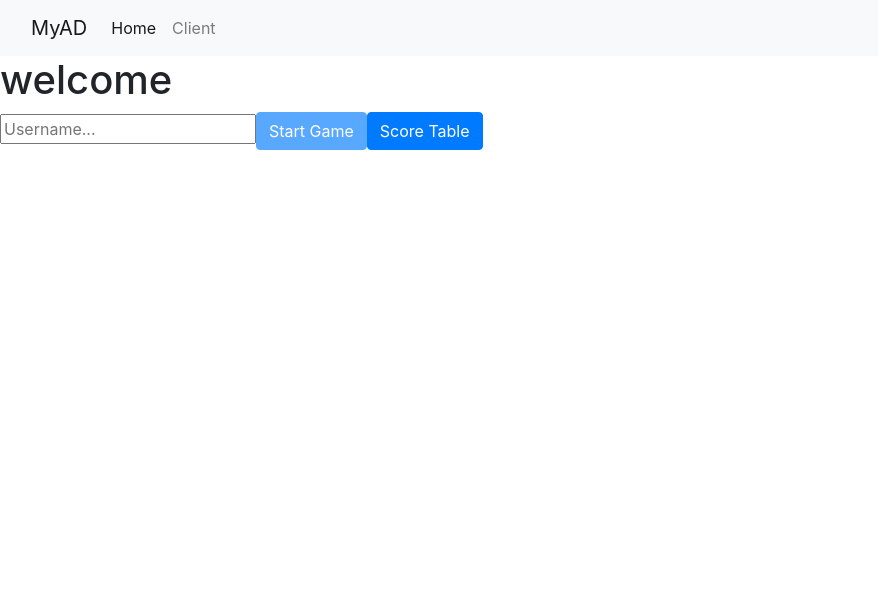
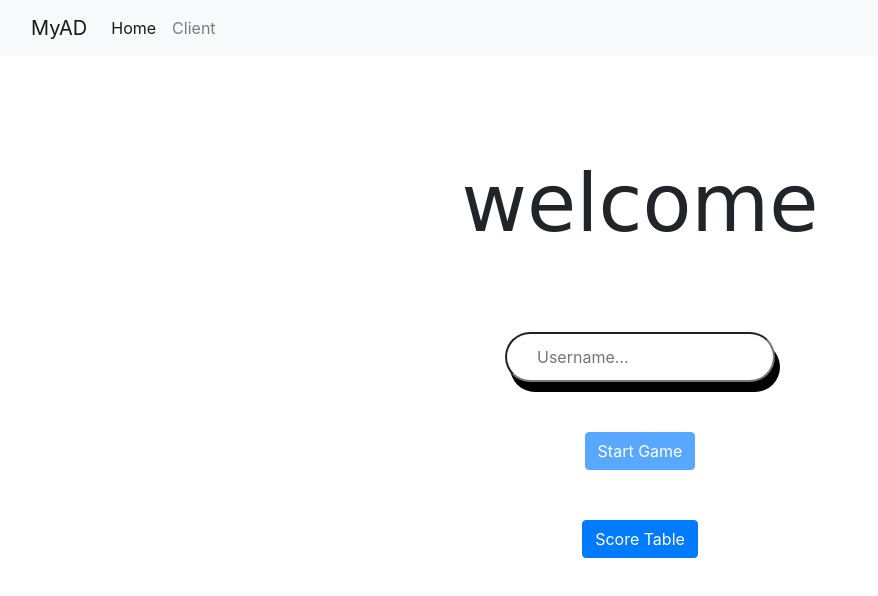
Before and after one commit to maya-assayag/Draw-Guess-real_time_game, a React (Create React App) app in the folder client/: page / in a window 1280 px wide. Shown: the top 596 px of the page, without its empty margins (0-878 px from the left). Built offline with nearby package versions, Linux system fonts and the light colour scheme; no server answers.

Commit message:
Design home and waiting pages.

```diff
--- a/client/src/App.js
+++ b/client/src/App.js
@@ -5,13 +5,12 @@ import _ from "lodash";
 import io from "socket.io-client";
 import Header from "./components/header";
 import NotFound from "./components/notFound";
-import Home from "./components/home";
+import Home from "./components/home/home";
 import WordChoosing from "./components/wordChoosing";
 import "./App.css";
 import "react-toastify/dist/ReactToastify.css";
-import WaitingPage from "./components/waitingPage";
+import WaitingPage from "./components/waitingPage/waitingPage";
 import SessionScoreTable from "./components/sessionScoreTable";
-
 import Playground from "./components/playground";
 
 const socket = io.connect("http://localhost:3900");
--- /dev/null
+++ b/client/src/components/home/home.css
@@ -0,0 +1,18 @@
+.welcome-title {
+  font-family: "Comic Sans MS", "Comic Sans", cursive;
+  margin-bottom: 80px;
+  margin-top: 100px;
+  font-size: 80px;
+}
+
+input {
+  border-radius: 70px;
+  width: 270px;
+  height: 50px;
+  padding: 15px 30px;
+  box-shadow: 5px 10px;
+}
+
+.btn {
+  margin-top: 50px;
+}
--- a/client/src/components/home.jsx
+++ b/client/src/components/home/home.jsx
@@ -1,9 +1,10 @@
 import React, { useState, useEffect } from "react";
-import { saveUser } from "../services/userService";
-import { saveSession } from "../services/sessionService";
-import { createUserObject, addSessionToUsers } from "../utilis/user";
+import { saveUser } from "../../services/userService";
+import { saveSession } from "../../services/sessionService";
+import { createUserObject, addSessionToUsers } from "../../utilis/user";
 import mongoose from "mongoose";
-import { createSessionObject } from "./../utilis/session";
+import { createSessionObject } from "../../utilis/session";
+import "./home.css";
 
 const Home = ({ socket, history }) => {
   const [player, setPlayer] = useState("Player1");
@@ -62,8 +63,8 @@ const Home = ({ socket, history }) => {
   };
 
   return (
-    <div>
-      <h1>welcome</h1>
+    <div className="text-center">
+      <h1 className="welcome-title">welcome</h1>
       <input
         type="text"
         placeholder="Username..."
@@ -72,10 +73,11 @@ const Home = ({ socket, history }) => {
           setUsername(event.target.value);
         }}
       ></input>
+      <div>
         {player === "Player1" ? (
           <button
             type="submit"
-          className="btn btn-primary"
+            className="btn btn-primary row"
             onClick={handleStartPlayButton}
             disabled={!username}
           >
@@ -84,17 +86,18 @@ const Home = ({ socket, history }) => {
         ) : (
           <button
             type="submit"
-          className="btn btn-primary"
+            className="btn btn-primary row"
             onClick={handleJoinGame}
             disabled={!username}
           >
             Join Game
           </button>
         )}
+      </div>
 
       <button
         type="submit"
-        className="btn btn-primary"
+        className="btn btn-primary row"
         onClick={handleSessionScoreTableButton}
       >
         Score Table
--- /dev/null
+++ b/client/src/components/waitingPage/waitingPage.css
@@ -0,0 +1,42 @@
+.waiting-message {
+  font-family: "Comic Sans MS", "Comic Sans", cursive;
+  margin-bottom: 100px;
+  margin-top: 90px;
+  font-size: 25px;
+  text-align: center;
+}
+.lds-hourglass {
+  display: inline-block;
+  width: 80px;
+  height: 80px;
+  position: absolute;
+  top: 50%;
+  left: 50%;
+  margin: -25px 0 0 -25px;
+  margin-top: 20px;
+}
+.lds-hourglass:after {
+  content: " ";
+  display: block;
+  border-radius: 50%;
+  width: 0;
+  height: 0;
+  margin: 8px;
+  box-sizing: border-box;
+  border: 32px solid rgb(7, 7, 7);
+  border-color: rgb(10, 10, 10) transparent rgb(14, 13, 13) transparent;
+  animation: lds-hourglass 1.8s infinite;
+}
+@keyframes lds-hourglass {
+  0% {
+    transform: rotate(0);
+    animation-timing-function: cubic-bezier(0.55, 0.055, 0.675, 0.19);
+  }
+  50% {
+    transform: rotate(900deg);
+    animation-timing-function: cubic-bezier(0.215, 0.61, 0.355, 1);
+  }
+  100% {
+    transform: rotate(1800deg);
+  }
+}
--- a/client/src/components/waitingPage.jsx
+++ b/client/src/components/waitingPage/waitingPage.jsx
@@ -1,6 +1,6 @@
 import React, { useEffect, useState } from "react";
 import queryString from "query-string";
-import {saveSession} from "../services/sessionService";
+import "./waitingPage.css";
 
 const WaitingPage = ({ location, socket, history }) => {
   const [player, setPlayer] = useState("");
@@ -17,10 +17,20 @@ const WaitingPage = ({ location, socket, history }) => {
       history.replace(`/play-ground/guessing?role=Player2`);
     });
   }, [location.search, socket]);
-  return player === "Player1" ? (
-    <div>Please wait player 2 enter to play...</div>
-  ) : (
-    <div>Please wait player 1 will choose word to draw...</div>
+
+  return (
+    <React.Fragment>
+      {player === "Player1" ? (
+        <div className="waiting-message">
+          Please wait, for player 2 to enter...
+        </div>
+      ) : (
+        <div className="waiting-message">
+          Please wait, player 1 will choose a word to draw...
+        </div>
+      )}
+      <div class="lds-hourglass"></div>
+    </React.Fragment>
   );
 };
 
```
Lines whose indentation alone changed are shown as unchanged.
